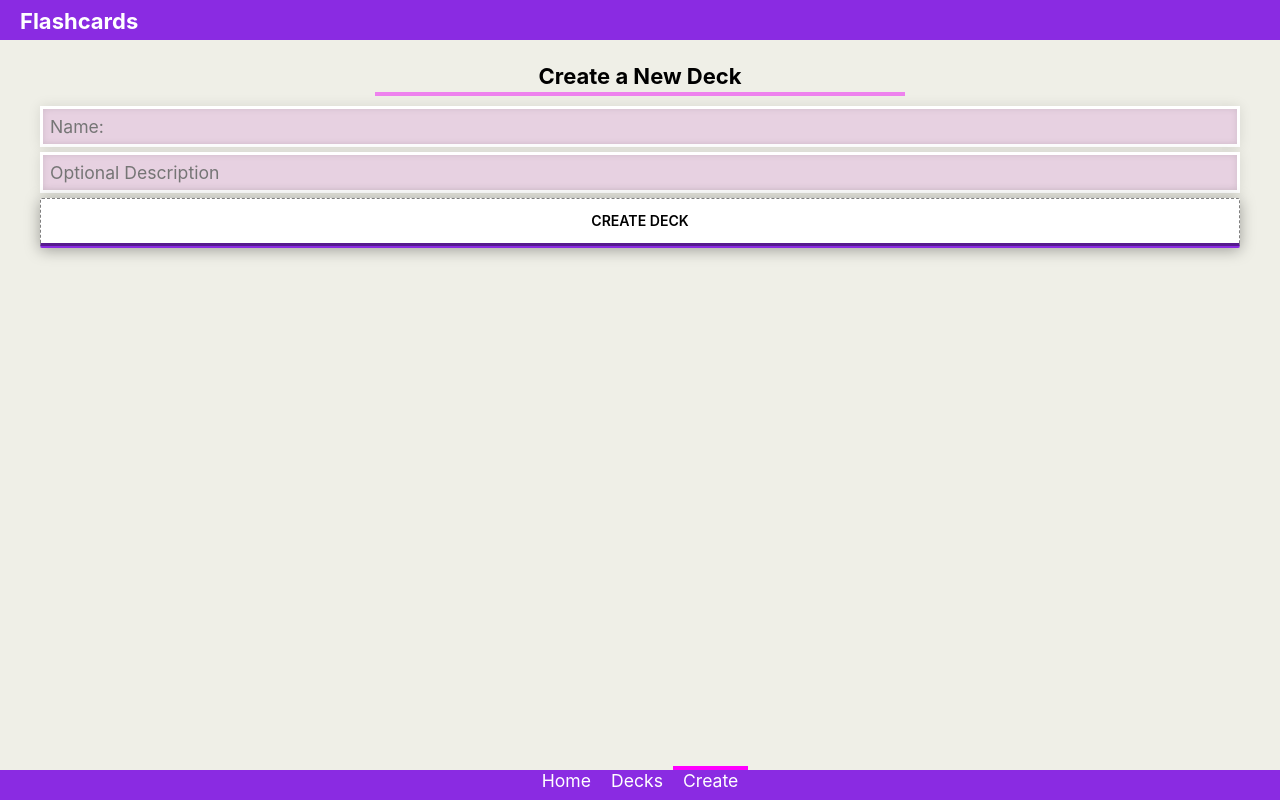
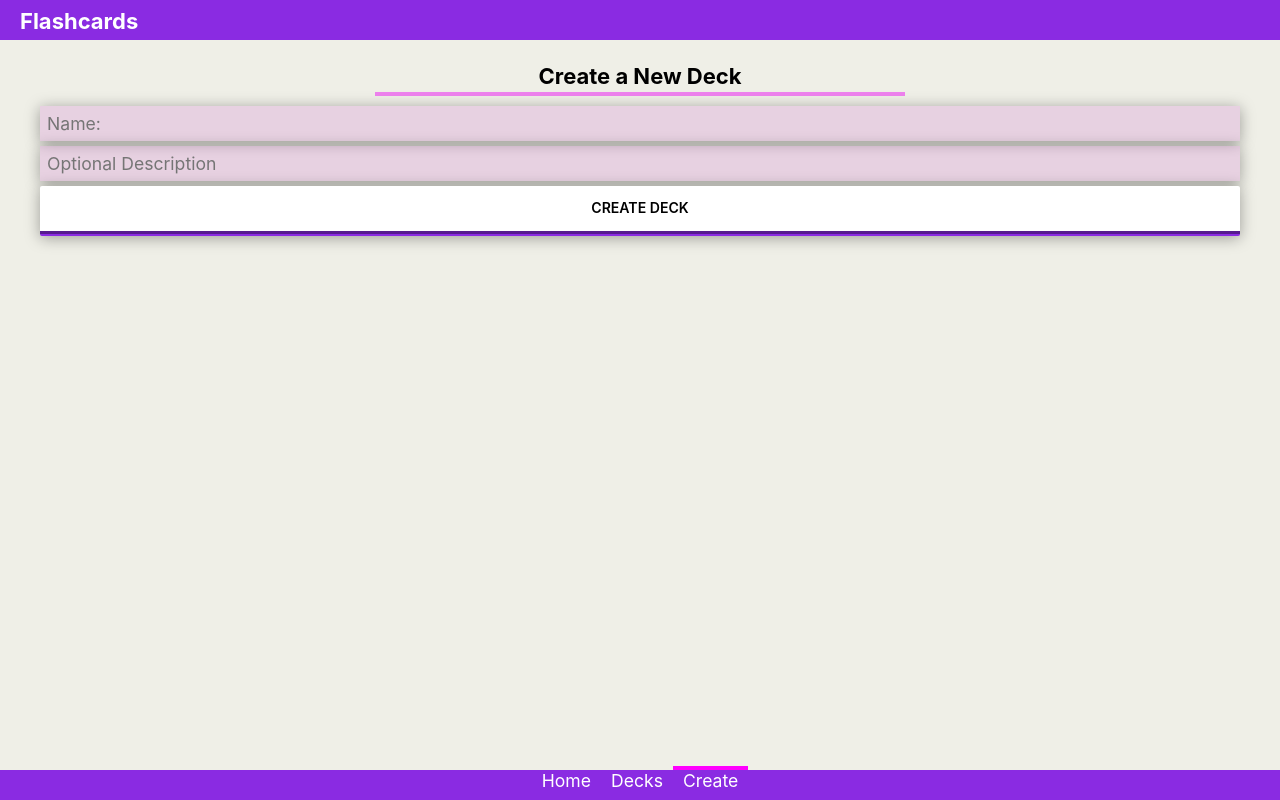
Before and after one commit to Web-Dev-Collaborative/flashcards, a React (Create React App) app: page /create in a window 1280 px wide. Built offline with nearby package versions, Linux system fonts and the light colour scheme.

Commit message:
Style adjustments. Fixing overflow from overrunning buttons in the Match Quiz and removing the dashed border replacing it with some box shadowing to show three dimensionality/interactivity.

```diff
--- a/src/App.css
+++ b/src/App.css
@@ -110,7 +110,6 @@ img {
   -webkit-border-radius: 2px;
   -moz-border-radius: 2px;
   border-radius: 2px;
-  border: 1px gray dashed;
   border-bottom: 5px groove blueviolet;
 
   -webkit-box-shadow: 0 0 0 #c5376d, 0 2px 15px rgba(0, 0, 0, .35);
@@ -237,7 +236,10 @@ a.deck-selector-link {
 .card {
   padding: 20px;
   background-color: rgba(255,255,255,0.95);
-  border: 1px gray dotted;
+
+  -webkit-box-shadow: 0 0 0 #c5376d, 0 2px 15px rgba(0, 0, 0, .35);
+  -moz-box-shadow: 0 0 0 #c5376d, 0 2px 15px rgba(0, 0, 0, .35);
+  box-shadow: 0 0 0 #c5376d, 0 2px 15px rgba(0, 0, 0, .35);
 }
 
 /* To prevent stretching on larger screens/wide monitors */
@@ -265,7 +267,10 @@ a.deck-selector-link {
 }
 
 .card-holder {
-  border: 1px dashed salmon;
+  -webkit-box-shadow: 0 0 0 #c5376d, 0 2px 15px rgba(0, 0, 0, .35);
+  -moz-box-shadow: 0 0 0 #c5376d, 0 2px 15px rgba(0, 0, 0, .35);
+  box-shadow: 0 0 0 #c5376d, 0 2px 15px rgba(0, 0, 0, .35);
+
   padding: 4px;
   margin: 4px;
   background-color: white;
@@ -304,6 +309,7 @@ a.deck-selector-link {
 .possible-answer {
   text-transform: none;
   font-weight: 400;
+  max-height: initial;
 }
 
 /* Styling for the Edt Deck Route/Page */
@@ -385,16 +391,10 @@ a.deck-selector-link {
 }
 
 input, textarea {
-  border: 3px solid white;
-  -webkit-box-shadow:
-    inset 0 0 6px  rgba(0,0,0,0.1),
-          0 0 12px rgba(0,0,0,0.1);
-  -moz-box-shadow:
-    inset 0 0 6px  rgba(0,0,0,0.1),
-          0 0 12px rgba(0,0,0,0.1);
-  box-shadow:
-    inset 0 0 6px  rgba(0,0,0,0.1),
-          0 0 12px rgba(0,0,0,0.1);
+  -webkit-box-shadow: 0 0 0 #c5376d, 0 2px 15px rgba(0, 0, 0, .35);
+  -moz-box-shadow: 0 0 0 #c5376d, 0 2px 15px rgba(0, 0, 0, .35);
+  box-shadow: 0 0 0 #c5376d, 0 2px 15px rgba(0, 0, 0, .35);
+
   padding: 7px;
   background: rgba(205,120,205,0.25);
 }
@@ -419,12 +419,12 @@ input, textarea {
   left: 20px;
   min-height: 35px;
   padding: 25px;
-  border: 1px solid violet;
   background-color: #eae;
   border-radius: 2px;
 
-  border: 3px solid white;
-  box-shadow: inset 0 0 6px rgba(0,0,0,0.1), 0 0 12px rgba(0,0,0,0.1);
+  -webkit-box-shadow: 0 0 0 #c5376d, 0 2px 15px rgba(0, 0, 0, .35);
+  -moz-box-shadow: 0 0 0 #c5376d, 0 2px 15px rgba(0, 0, 0, .35);
+  box-shadow: 0 0 0 #c5376d, 0 2px 15px rgba(0, 0, 0, .35);
 }
 
 .hidden {
--- a/src/components/EditDeck.js
+++ b/src/components/EditDeck.js
@@ -93,6 +93,7 @@ class EditDeck extends React.Component {
 
         <div className="modal delete-check hidden" ref={deleteDeckModal} >
           <h3 className="sub-header">Are you sure you want to delete {this.props.deckName}?</h3>
+          <div className="grid limited-width-container">
             <button className="button delete" onClick={() => {
               deleteDeckModal.current.className = 'modal delete-check hidden'
               this.props.deleteDeck(this.props.deckName)
@@ -105,9 +106,11 @@ class EditDeck extends React.Component {
               deleteDeckModal.current.className = 'modal delete-check hidden'
             }}>Cancel Deletion</button>
           </div>
+        </div>
 
         <div className="modal delete-check hidden" ref={deleteCardModal} >
           <h3 className="sub-header">Are you sure you want to delete {this.state.selectedCard}?</h3>
+          <div className="grid limited-width-container">
             <button className="button delete" onClick={() => {
               deleteCardModal.current.className = 'modal delete-check hidden'
               this.deleteCard(this.state.selectedCard)
@@ -117,6 +120,7 @@ class EditDeck extends React.Component {
               deleteCardModal.current.className = 'modal delete-check hidden'
               this.setState({ selectedCard: '' })
             }}>Cancel Deletion</button>
+          </div>
         </div>
 
         <div className="break edit-break"></div>
--- a/src/components/quizzes/QuizMatch.js
+++ b/src/components/quizzes/QuizMatch.js
@@ -143,7 +143,7 @@ class QuizMatch extends React.Component {
               <div className="card-holder card-front">
                 <h3>{this.state.remainingCards[0]}</h3>
               </div>
-              <div className="possible-answers grid grid-2">
+              <div className="grid grid-2 possible-answers">
                 <div className="button possible-answer" onClick={e => this.submitAnswer(e)} >{this.state.allPossibleAnswers[this.state.displayedAnswersArray[0]]}</div>
                 <div className="button possible-answer" onClick={e => this.submitAnswer(e)} >{this.state.allPossibleAnswers[this.state.displayedAnswersArray[1]]}</div>
                 <div className="button possible-answer" onClick={e => this.submitAnswer(e)} >{this.state.allPossibleAnswers[this.state.displayedAnswersArray[2]]}</div>
```
Lines whose indentation alone changed are shown as unchanged.
